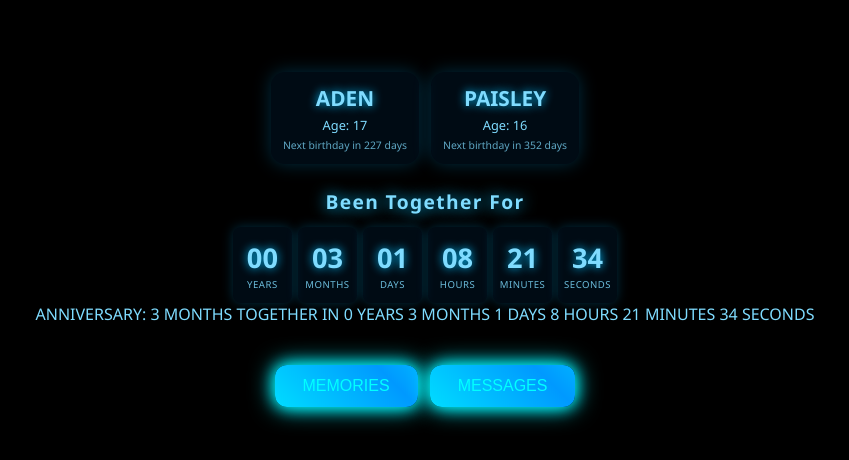
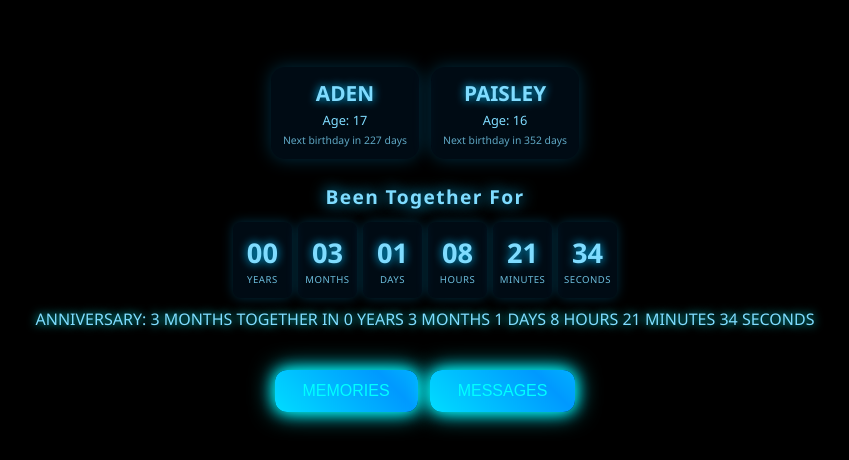
Before and after one commit to haha7656/US-LOVE-PAGE, a plain HTML site: page index.html in a window 1280 px wide. Shown: the part 161-621 px from the top of the page, without its empty margins (215-1064 px from the left). Drawn offline with Linux system fonts and the light colour scheme.

Commit message:
Update index.html

```diff
--- a/index.html
+++ b/index.html
@@ -51,6 +51,9 @@
 /* BACK BUTTON TOP LEFT */
 .back-button { position:fixed; top:15px; left:15px; padding:6px 12px; font-size:0.9rem; color:#00ffff; background:linear-gradient(45deg,#00f0ff,#0099ff,#00ffff); background-size:200% 200%; border:none; border-radius:8px; box-shadow:0 0 15px #00ffff,0 0 25px #00f0ff; cursor:pointer; animation:glow 2s ease-in-out infinite alternate; z-index:10; }
 .back-button:active{transform:scale(0.95);}
+
+/* ANNIVERSARY LINE */
+#anniversaryLine { grid-column: span 6; margin-top:10px; font-size:1rem; text-shadow:0 0 10px #00ffff; }
 </style>
 </head>
 <body>
@@ -95,8 +98,8 @@
 </div>
 
 <script>
-// TIMER & ANNIVERSARY
-const relationshipStart = new Date("November 1, 2025 22:57:00");
+// TIMER
+const relationshipStart = new Date("November 1, 2025 22:57:00"); // 10:57 PM
 const adenBirth = new Date("September 17, 2008");
 const paisleyBirth = new Date("January 20, 2010");
 
@@ -123,6 +126,7 @@
     const h = Math.floor(diffMs / (1000 * 60 * 60)) % 24;
     const dt = Math.floor(diffMs / (1000 * 60 * 60 * 24));
 
+    // Accurate months/years calculation
     let yearsCount = now.getFullYear() - relationshipStart.getFullYear();
     let monthsCount = now.getMonth() - relationshipStart.getMonth();
     if(now.getDate() < relationshipStart.getDate()) monthsCount--;
@@ -130,18 +134,19 @@
 
     const daysCount = dt - (yearsCount*365 + monthsCount*30);
 
-    document.getElementById("years").textContent = String(yearsCount).padStart(2,"0");
-    document.getElementById("months").textContent = String(monthsCount).padStart(2,"0");
-    document.getElementById("days").textContent = String(daysCount).padStart(2,"0");
-    document.getElementById("hours").textContent = String(h).padStart(2,"0");
-    document.getElementById("minutes").textContent = String(m).padStart(2,"0");
-    document.getElementById("seconds").textContent = String(s).padStart(2,"0");
+    years.textContent = String(yearsCount).padStart(2,"0");
+    months.textContent = String(monthsCount).padStart(2,"0");
+    days.textContent = String(daysCount).padStart(2,"0");
+    hours.textContent = String(h).padStart(2,"0");
+    minutes.textContent = String(m).padStart(2,"0");
+    seconds.textContent = String(s).padStart(2,"0");
 
-    document.getElementById("adenAge").textContent = `Age: ${age(adenBirth)}`;
-    document.getElementById("paisleyAge").textContent = `Age: ${age(paisleyBirth)}`;
-    document.getElementById("adenCountdown").textContent = `Next birthday in ${nextBirthday(adenBirth)} days`;
-    document.getElementById("paisleyCountdown").textContent = `Next birthday in ${nextBirthday(paisleyBirth)} days`;
+    adenAge.textContent = `Age: ${age(adenBirth)}`;
+    paisleyAge.textContent = `Age: ${age(paisleyBirth)}`;
+    adenCountdown.textContent = `Next birthday in ${nextBirthday(adenBirth)} days`;
+    paisleyCountdown.textContent = `Next birthday in ${nextBirthday(paisleyBirth)} days`;
 
+    // ANNIVERSARY line with months & breakdown
     const totalMonths = yearsCount*12 + monthsCount;
     const anniversaryLine = document.getElementById("anniversaryLine");
     anniversaryLine.textContent = `ANNIVERSARY: ${totalMonths} MONTHS TOGETHER IN ${yearsCount} YEARS ${monthsCount} MONTHS ${daysCount} DAYS ${h} HOURS ${m} MINUTES ${s} SECONDS`;
@@ -179,21 +184,39 @@
 setFullHeight();
 
 // MEMORIES IMAGES
-const images = [ /* list of your images here */ ];
+const images = [
+"https://i.postimg.cc/tYdRFX2M/3B5C8794-3D93-459B-AD5E-C159A5A977AA.jpg",
+"https://i.postimg.cc/9rHF44P6/67652C56-7ED3-4691-9283-9A40FDBB9515.jpg",
+"https://i.postimg.cc/w7YTttcH/C0F03B17-0D23-4B1B-B75B-2F1D8942BA02.jpg"
+];
 const container = document.getElementById('memoriesContainer');
 images.forEach(url=>{
-    const a=document.createElement('a'); a.href=url; a.target="_blank";
-    const img=document.createElement('img'); img.src=url; img.className="memory-pic";
-    a.appendChild(img); container.appendChild(a);
+    const a=document.createElement('a');
+    a.href=url;
+    a.target="_blank";
+    const img=document.createElement('img');
+    img.src=url;
+    img.className = "memory-pic";
+    a.appendChild(img);
+    container.appendChild(a);
 });
 
 // MESSAGES IMAGES
-const messageImages = [ /* list of your message images here */ ];
+const messageImages = [
+"https://i.postimg.cc/rzsRMtyj/IMG-6543.jpg",
+"https://i.postimg.cc/F1zkNJFZ/IMG-6544.jpg",
+"https://i.postimg.cc/nMr9pQV1/IMG-6545.jpg"
+];
 const messagesContainer = document.getElementById('messagesContainer');
 messageImages.forEach(url=>{
-    const a=document.createElement('a'); a.href=url; a.target="_blank";
-    const img=document.createElement('img'); img.src=url; img.className="memory-pic";
-    a.appendChild(img); messagesContainer.appendChild(a);
+    const a=document.createElement('a');
+    a.href=url;
+    a.target="_blank";
+    const img=document.createElement('img');
+    img.src=url;
+    img.className = "memory-pic";
+    a.appendChild(img);
+    messagesContainer.appendChild(a);
 });
 </script>
 </body>
```
